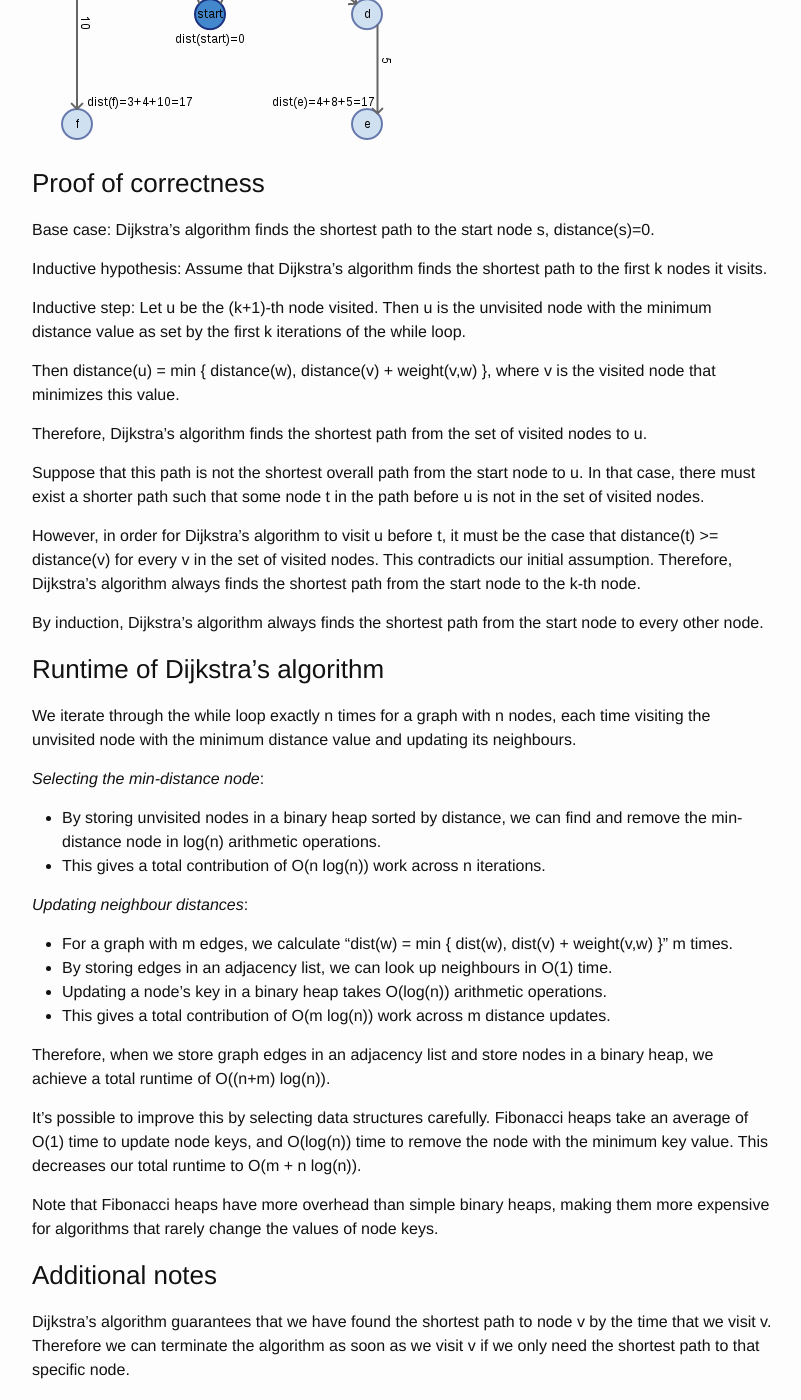
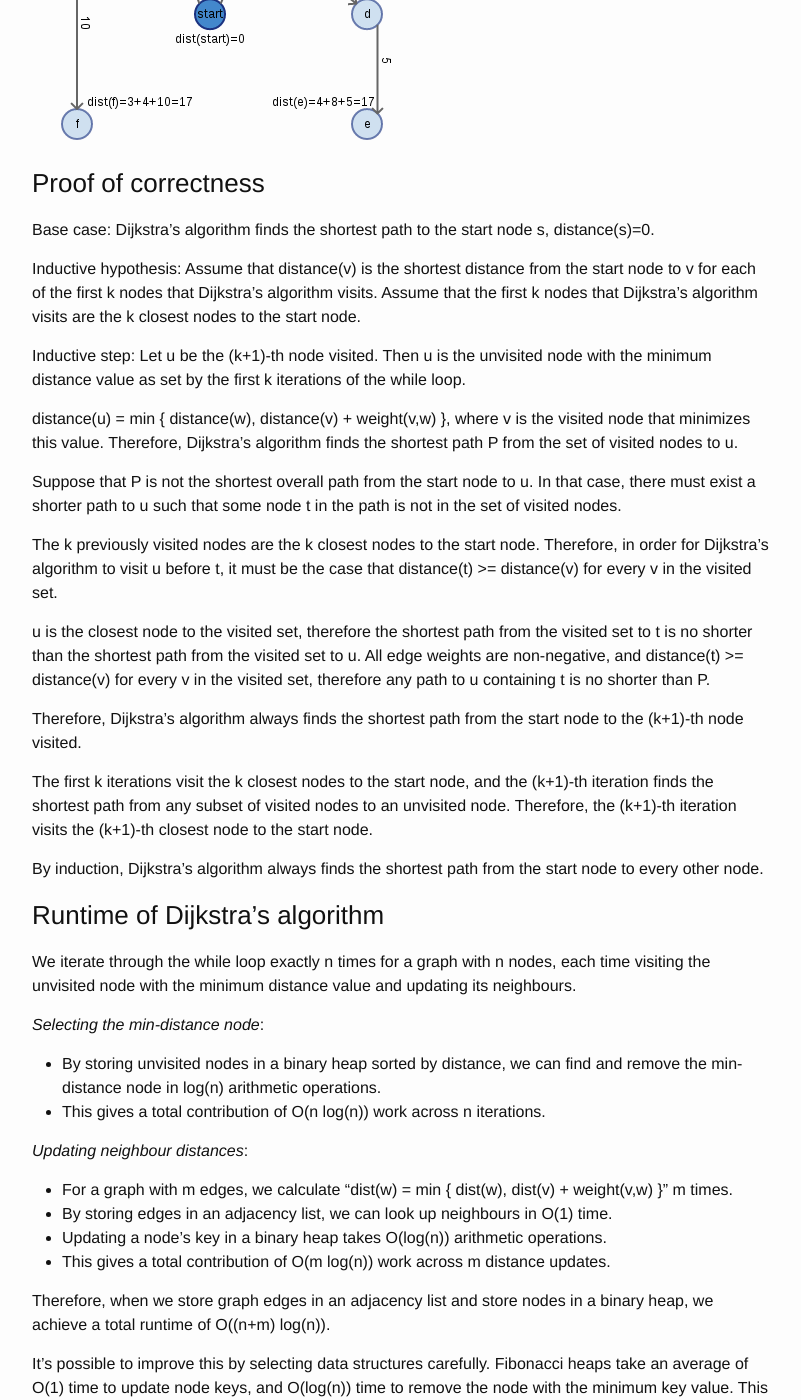
Before and after one commit to msayson/msayson.github.io, a Jekyll site: the page built from _posts/2017-04-12-dijkstras-algorithm.markdown, in a window 1280 px wide and 1400 px high, scrolled down 3092 px. Shown: the whole window, without its empty margins (238-1039 px from the left). Built offline with Jekyll 4.4.1, drawn with Linux system fonts in a browser that asks for light colours.

Commit message:
Updated proof of correctness for Dijkstra's algorithm

```diff
--- a/_posts/2017-04-12-dijkstras-algorithm.markdown
+++ b/_posts/2017-04-12-dijkstras-algorithm.markdown
@@ -71,18 +71,22 @@
 
 Base case: Dijkstra's algorithm finds the shortest path to the start node s, distance(s)=0.
 
-Inductive hypothesis: Assume that Dijkstra's algorithm finds the shortest path to the first k nodes it visits.
+Inductive hypothesis: Assume that distance(v) is the shortest distance from the start node to v for each of the first k nodes that Dijkstra's algorithm visits.  Assume that the first k nodes that Dijkstra's algorithm visits are the k closest nodes to the start node.
 
 Inductive step:
 Let u be the (k+1)-th node visited.  Then u is the unvisited node with the minimum distance value as set by the first k iterations of the while loop.
 
-Then distance(u) = min { distance(w), distance(v) + weight(v,w) }, where v is the visited node that minimizes this value.
+distance(u) = min { distance(w), distance(v) + weight(v,w) }, where v is the visited node that minimizes this value.  Therefore, Dijkstra's algorithm finds the shortest path P from the set of visited nodes to u.
 
-Therefore, Dijkstra's algorithm finds the shortest path from the set of visited nodes to u.
+Suppose that P is not the shortest overall path from the start node to u.  In that case, there must exist a shorter path to u such that some node t in the path is not in the set of visited nodes.
 
-Suppose that this path is not the shortest overall path from the start node to u.  In that case, there must exist a shorter path such that some node t in the path before u is not in the set of visited nodes.
+The k previously visited nodes are the k closest nodes to the start node.  Therefore, in order for Dijkstra's algorithm to visit u before t, it must be the case that distance(t) >= distance(v) for every v in the visited set.
 
-However, in order for Dijkstra's algorithm to visit u before t, it must be the case that distance(t) >= distance(v) for every v in the set of visited nodes.  This contradicts our initial assumption.  Therefore, Dijkstra's algorithm always finds the shortest path from the start node to the k-th node.
+u is the closest node to the visited set, therefore the shortest path from the visited set to t is no shorter than the shortest path from the visited set to u.  All edge weights are non-negative, and distance(t) >= distance(v) for every v in the visited set, therefore any path to u containing t is no shorter than P.
+
+Therefore, Dijkstra's algorithm always finds the shortest path from the start node to the (k+1)-th node visited.
+
+The first k iterations visit the k closest nodes to the start node, and the (k+1)-th iteration finds the shortest path from any subset of visited nodes to an unvisited node.  Therefore, the (k+1)-th iteration visits the (k+1)-th closest node to the start node.
 
 By induction, Dijkstra's algorithm always finds the shortest path from the start node to every other node.
 
```
